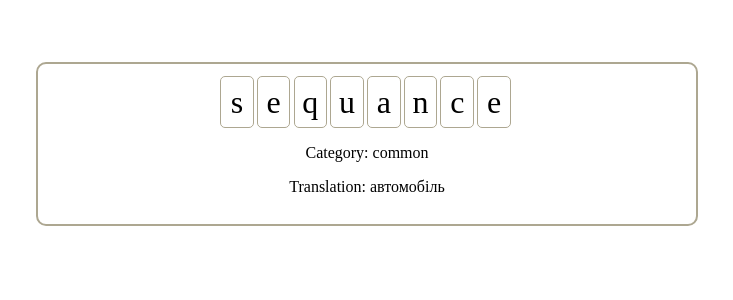
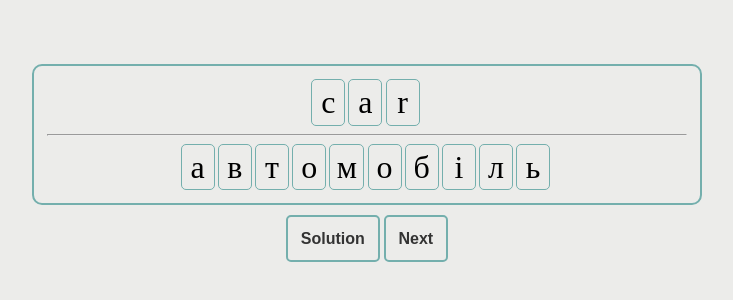
Before and after one commit to ProgPlayGround/Words, a website: page app/index.html at #/sprint in a window 1280 px wide. Shown: the part 128-428 px from the top of the page, without its empty margins (273-1006 px from the left). Drawn offline with nearby package versions, Linux system fonts and the light colour scheme; some packages are replaced by stand-ins of ours.

Commit message:
Color gamma for sprint page

```diff
--- a/app/app.css
+++ b/app/app.css
@@ -1,11 +1,76 @@
+html, body, div, span, applet, object, iframe,
+h1, h2, h3, h4, h5, h6, p, blockquote, pre,
+a, abbr, acronym, address, big, cite, code,
+del, dfn, em, img, ins, kbd, q, s, samp,
+small, strike, strong, sub, sup, tt, var,
+b, u, i, center,
+dl, dt, dd, ol, ul, li,
+fieldset, form, label, legend,
+table, caption, tbody, tfoot, thead, tr, th, td,
+article, aside, canvas, details, figcaption, figure,
+footer, header, hgroup, menu, nav, section, summary,
+time, mark, audio, video {
+	margin: 0;
+	padding: 0;
+	border: 0;
+	outline: 0;
+	font-size: 100%;
+	font: inherit;
+	vertical-align: baseline;
+}
+/* HTML5 display-role reset for older browsers */
+article, aside, details, figcaption, figure,
+footer, header, hgroup, menu, nav, section {
+	display: block;
+}
+body {
+	line-height: 1;
+}
+ol, ul {
+	list-style: none;
+}
+blockquote, q {
+	quotes: none;
+}
+blockquote:before, blockquote:after,
+q:before, q:after {
+	content: '';
+	content: none;
+}
+
+/* remember to highlight inserts somehow! */
+ins {
+	text-decoration: none;
+}
+del {
+	text-decoration: line-through;
+}
+
+a {
+	text-decoration: none;
+}
+
+table {
+	border-collapse: collapse;
+	border-spacing: 0;
+}
+
+
+img, iframe, video, object {
+  max-width: 100%;
+}
+
 /* app css stylesheet */
+.background {
+  background-color: #ECECEA;
+}
 .word_card {
   text-align: center;
   margin: auto;
   margin-top: 15%;
   width: 50%;
   padding: 1%;
-  border: 2px solid #ada791;
+  border: 2px solid #74AFAD;
   border-radius: 10px;
   overflow: hidden;
 }
@@ -14,7 +79,7 @@
   display: inline-block;
   padding: 1%;
   margin-right: 0.5%;
-  border: 1px solid #ada791;
+  border: 1px solid #74AFAD;
   border-radius: 5px;
   font-size: 2em;
   min-width: 3%;
@@ -24,6 +89,41 @@
 .letter:focus,
 .letter:hover,
 .letter:active {
-	background-color: #ada791;
+	background-color: #558C89;
 	color: #fff;
 }
+
+.button {
+  padding: 1%;
+	border: 2px solid #74AFAD;
+  border-radius: 5px;
+  text-decoration: none;
+	color: #333;
+	font-family: Arial, Helvetica, sans-serif;
+	text-align: center;
+	font-weight: bold;
+	transition: .25s all linear;
+}
+
+.button.solution:hover {
+	background-color: #66CDAA;
+	color: #fff;
+	transform: scale(1.1,1.1);
+}
+
+.button.next:hover {
+	background-color: #558C89;
+	color: #fff;
+	transform: scale(1.1,1.1);
+}
+
+.buttons {
+  text-align:center;
+  margin:auto;
+  padding-top: 2%;
+}
+
+/*#558C89
+#74AFAD
+#D9853B
+#ECECEA*/
--- a/app/controllers/sprint/sprint.html
+++ b/app/controllers/sprint/sprint.html
@@ -1,5 +1,9 @@
 <div class="word_card">
   <span class="letter" ng-repeat="char in data.word track by $index">{{char}}</span>
-  <p>Category: {{data.category}}</p>
-  <p>Translation: {{data.translation.ua[0]}}</p>
+  <hr>
+  <span class="letter" ng-repeat="char in data.translation.ua[0] track by $index">{{char}}</span>
 </div>
+<div class="buttons">
+  <a href="#" class="button solution">Solution</a>
+  <a href="#" class="button next">Next</a>
+</div>
--- a/app/index.html
+++ b/app/index.html
@@ -8,7 +8,7 @@
   <meta name="viewport" content="width=device-width, initial-scale=1"/>
   <link rel="stylesheet" href="app.css"/>
 </head>
-<body>
+<body class="background">
 
   <div ng-view></div>
 
--- a/app/services/wordLoader/wordLoader.js
+++ b/app/services/wordLoader/wordLoader.js
@@ -3,7 +3,7 @@
 angular.module('words').service('wordsLoaderService', [function() {
   this.getWords = function() {
     return {
-      'word': 'sequance',
+      'word': 'car',
       'category': 'common',
       'translation': {
         'ua': ['автомобіль'],
```
